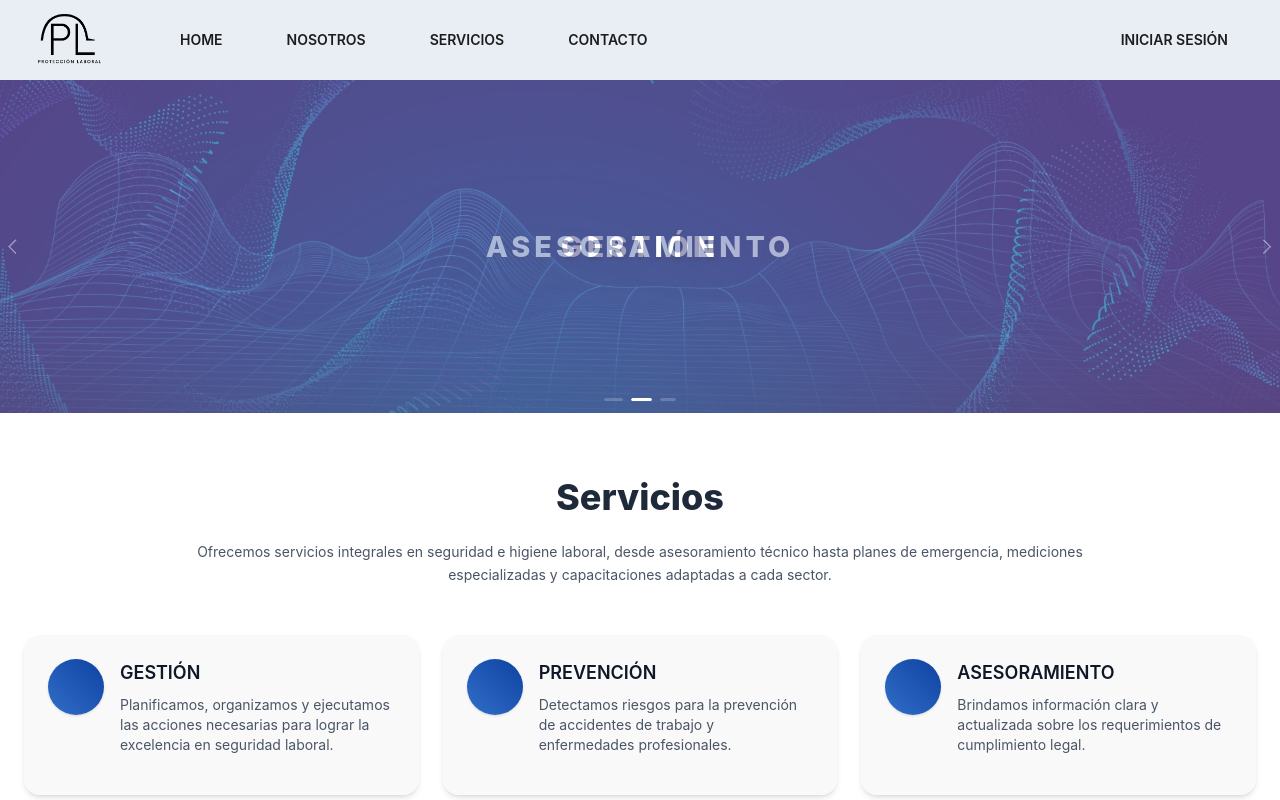
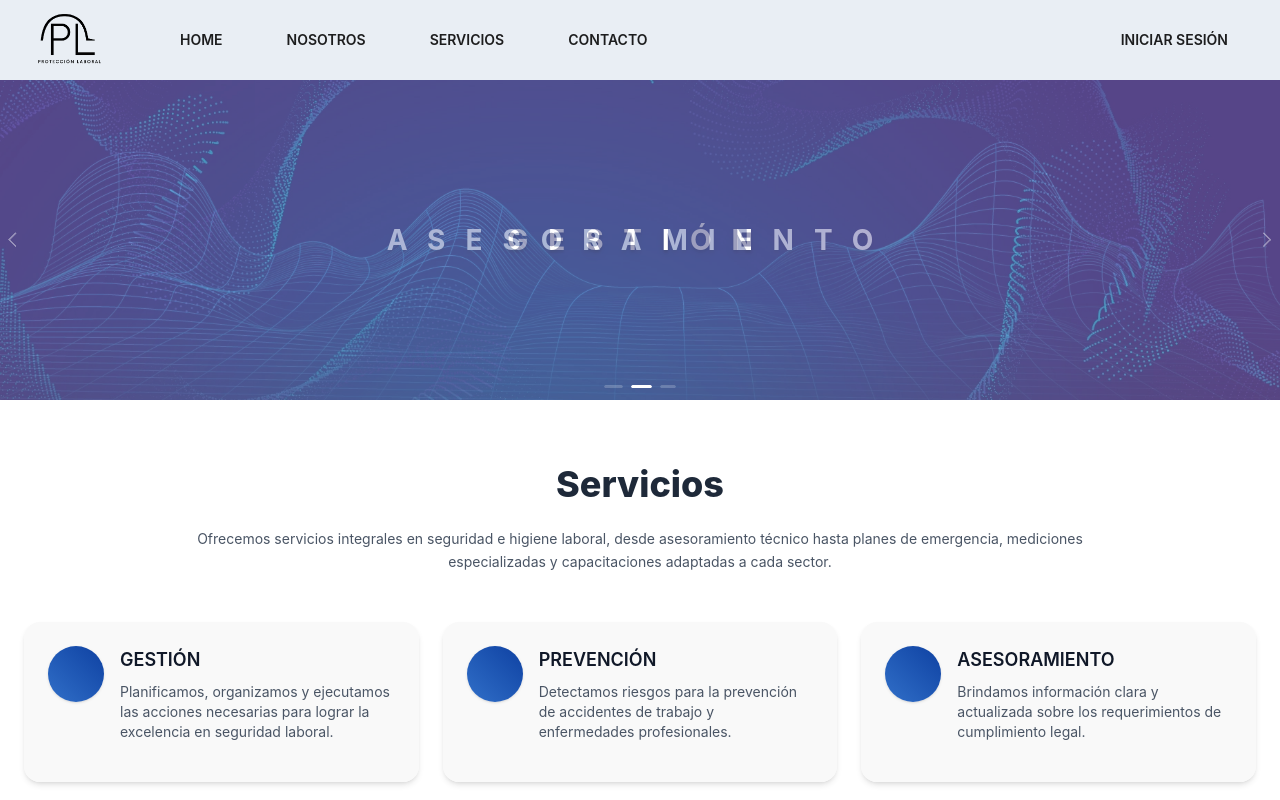
Before and after one commit to Felipao22/proteccion-laboral-v2, a React (Vite) app: page /servicios in a window 1280 px wide. Shown: the top 800 px of the page. Built offline with nearby package versions, Linux system fonts and the light colour scheme; no server answers; some icons are missing.

Commit message:
feat: correción del tamaño y espaciado del texto

```diff
--- a/src/components/Servicios/CarouselService.tsx
+++ b/src/components/Servicios/CarouselService.tsx
@@ -29,7 +29,7 @@ export const CarouselService = () => {
   return (
     <Carousel autoplay autoplaySpeed={5000} effect="fade" arrows draggable>
       {slides.map((slide, key) => (
-        <div className="relative w-full h-full overflow-hidden" key={key}>
+        <div className="relative w-full max-h-[40vh] overflow-hidden" key={key}>
           <div
             className="
             absolute left-1/2 top-1/2
@@ -38,13 +38,13 @@ export const CarouselService = () => {
           "
           >
             <h2
-              style={{ fontSize: "clamp(0.7rem, 4vw, 1.8rem)" }}
+              style={{ fontSize: "clamp(0.7rem, 4vw, 1.75rem)" }}
               className="
-              text-center text-white font-extrabold
-              tracking-[0.25rem] uppercase
-              text-shadow-lg
-              xl:text-2xl md:text-base
-            "
+    text-center text-white font-bold lg:tracking-[1.25rem] tracking-[0.5rem] xs:tracking-[0.75rem]
+    xl:tracking-[1.25rem] uppercase
+    text-shadow-lg
+    xl:text-6xl md:text-base
+  "
             >
               {slide.title}
             </h2>
```
